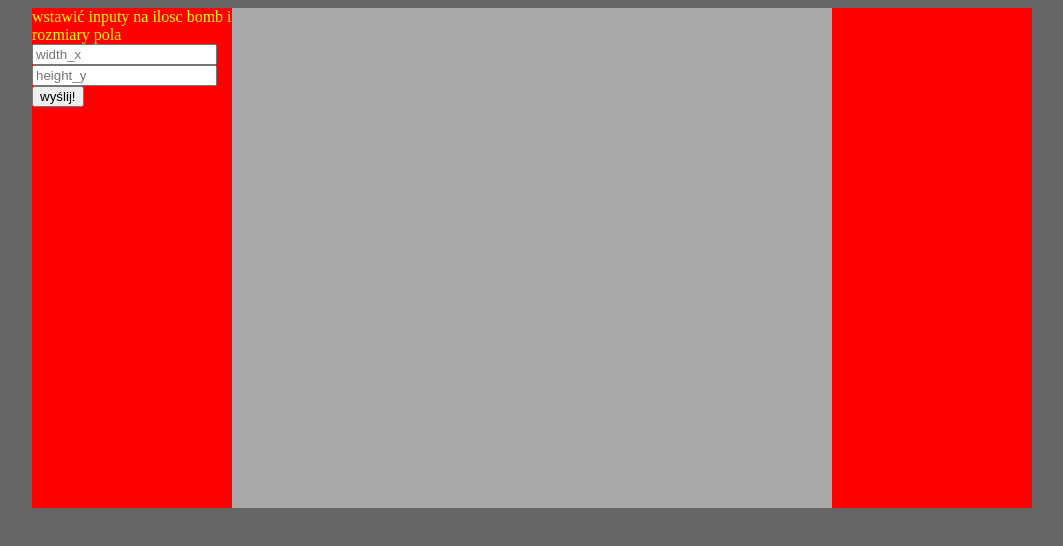
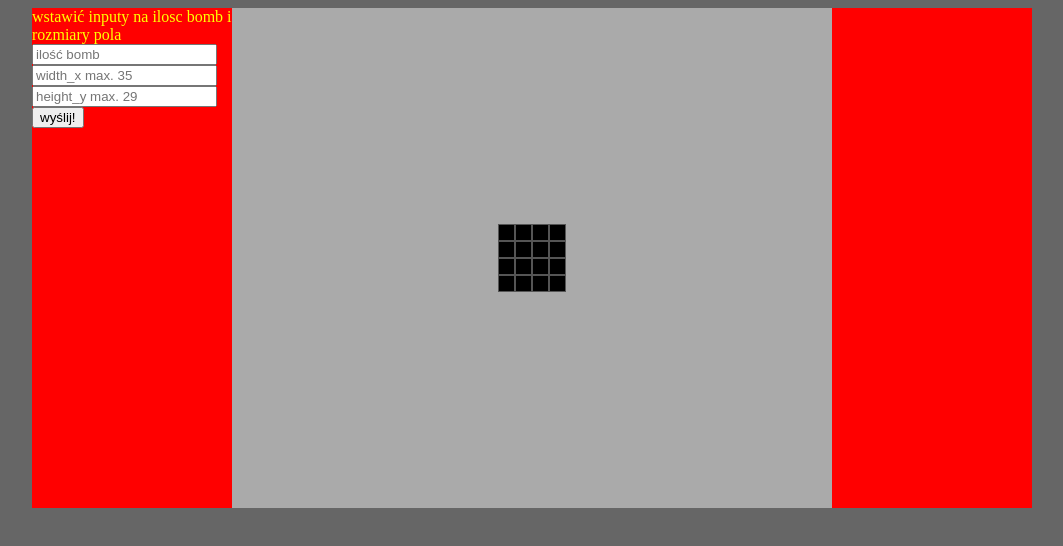
Before and after one commit to deusdesu/js_sapper_without_mix_html_with_js, a plain HTML site: page index.html in a window 1280 px wide. Both pictures are taken after a click on the input "wyślij!". Shown: the whole page, without its empty margins (108-1171 px from the left). Drawn offline with Linux system fonts and the light colour scheme.

Commit message:
poprawki
poprawki dot losowania liczb,
ustawiono max i min szerokość / wysokość,
dodano w formularzu możliwość ustalania ilości bomb

```diff
--- a/index.html
+++ b/index.html
@@ -16,9 +16,9 @@
 	<div id="conteiner">
 	<div id="pole_z_opcjami">wstawić inputy na ilosc bomb i rozmiary pola
 
-			<!-- <input id="ilosc_bomb"  /> -->
-			<input id="width_x" placeholder="width_x" onfocus="this.placeholder=''" onblur="this.placeholder='width_x'"/>
-			<input id="height_y" placeholder="height_y" onfocus="this.placeholder=''" onblur="this.placeholder='height_y'"/>
+			 <input id="ilosc_bomb" placeholder="ilość bomb" onfocus="this.placeholder=''" onblur="this.placeholder='ilość bomb'" />
+			<input id="width_x" placeholder="width_x max. 35" onfocus="this.placeholder=''" onblur="this.placeholder='width_x max. 35'"/>
+			<input id="height_y" placeholder="height_y max. 29" onfocus="this.placeholder=''" onblur="this.placeholder='height_y max. 29'"/>
 			<input id="input_button" type="submit" value="wyślij!"  />
 		</div>
 
--- a/saper_js.js
+++ b/saper_js.js
@@ -10,11 +10,25 @@ function wielkosc_pola() {
     czy_1_klikniecie = false;
     width_x = document.getElementById("width_x").value;
     width_x = width_x / 1;
+	if(width_x < 4) width_x = 4;
+	if(width_x > 35) width_x = 35;
+	//if(width_x >4) width_x = 4;
+
     height_y = document.getElementById("height_y").value;
     height_y = height_y / 1;
+	if(height_y < 4) height_y = 4;
+	if(height_y > 29) height_y = 29;
 
+	if(document.getElementById("ilosc_bomb").value != 0){
+	ilosc_bomb = document.getElementById("ilosc_bomb").value;
+	ilosc_bomb = ilosc_bomb/1;
+	}
     //ilosc_bomb = (width_x * height_y) / 5; //10% z maksymalnej ilosci bomb
-    if (ilosc_bomb - 9 > (width_x * height_y)) ilosc_bomb = (width_x * height_y) / 10;
+    if (ilosc_bomb  > (width_x * height_y) - 9){
+		ilosc_bomb = Math.floor((width_x * height_y) / 10);
+		//if(ilosc_bomb == 0) ilosc_bomb = 1;
+		//alert("jestem tutaj")
+	}
     obiekt = [width_x * height_y];
     tablica_bomb = [width_x * height_y];
     for (i = 0; i < width_x * height_y; i++) {
@@ -124,12 +138,13 @@ function wyznacz_bomby(event) {
 	}
 	// czy gra została wygrana
 	if(czy_wygrana() >= width_x * height_y - ilosc_bomb ){
-		alert("wygranko heheszki no c:");
+		//alert("wygranko heheszki no c:");
 		for (i = 0; i < width_x * height_y; i++) {
 			if (obiekt[i].bomba == 1) {
 				document.getElementById("id" + i).style.backgroundColor = "green";
 			}
 		}
+		kasuj_addEventListener();
 	}
 
 
@@ -290,11 +305,9 @@ function szukaj_pustych_pol(nr_id) {
 
 function czy_kafel_to_bomba(){
 	if(obiekt[klikniety_kafelek].bomba != 0){ //przegranko
-		for(i = 0; i < width_x * height_y; i++){
-			 document.getElementById("id" + i).removeEventListener("click", wyznacz_bomby);
-		}
+		kasuj_addEventListener();
 		umiesc_bomby();
-		alert("przegranko no :c");
+		//alert("przegranko no :c");
 		return true;
 	}
 	else return false; // jeszcze nie przegranko
@@ -307,6 +320,12 @@ function czy_wygrana(){
 	}
 	return pomoc;
 }
+
+function kasuj_addEventListener(){
+	for(i = 0; i < width_x * height_y; i++){
+			 document.getElementById("id" + i).removeEventListener("click", wyznacz_bomby);
+		}
+}
 /*
 	# .button == 2 aby zaznaczało frage, potem znak zapytania
 */
```
